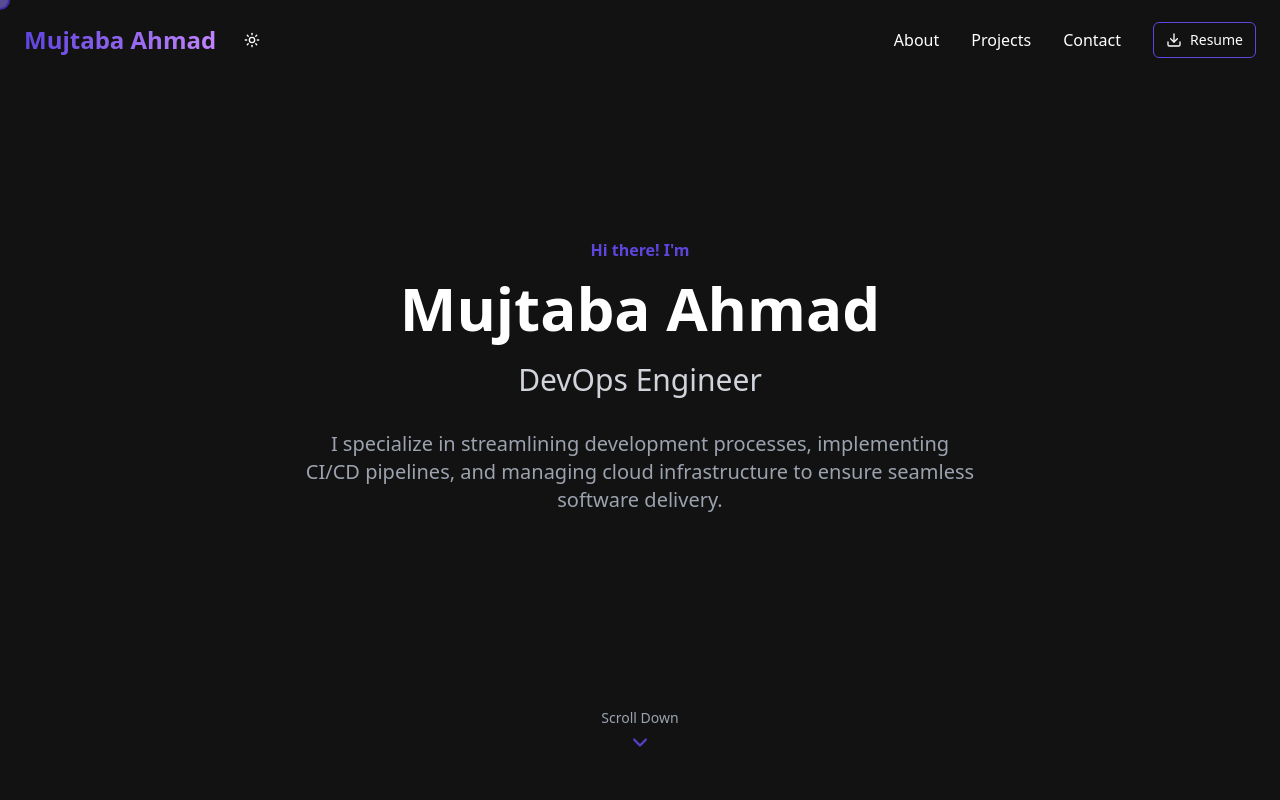
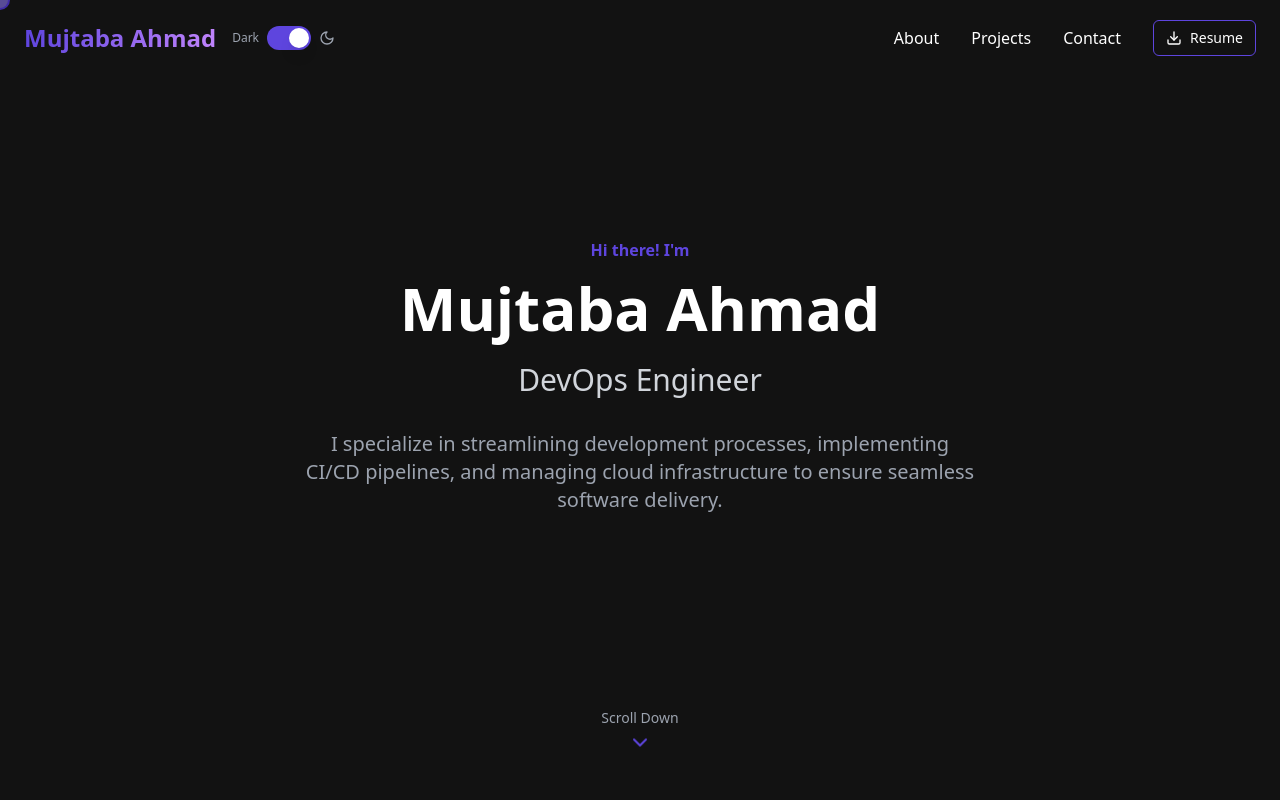
Before and after one commit to maxlabs-1/mujtaba-portfolio, a React (Vite) app: page / in a window 1280 px wide. Shown: the top 800 px of the page. Built offline with nearby package versions, Linux system fonts and the light colour scheme.

Commit message:
Fix: Implement theme toggle
Implement functionality for the theme toggle button to switch between dark and light modes.

```diff
--- a/src/components/Header.tsx
+++ b/src/components/Header.tsx
@@ -3,6 +3,7 @@ import { useState, useEffect } from "react";
 import { Button } from "@/components/ui/button";
 import { motion } from "framer-motion";
 import { Download, Menu, X, Sun, Moon } from "lucide-react";
+import { Switch } from "@/components/ui/switch";
 
 const Header = () => {
   const [scrolled, setScrolled] = useState(false);
@@ -33,7 +34,7 @@ const Header = () => {
   return (
     <header
       className={`fixed w-full z-50 transition-all duration-300 ${
-        scrolled ? "bg-dark-300/95 backdrop-blur-md py-3 shadow-md" : "bg-transparent py-5"
+        scrolled ? "bg-dark-300/95 dark:bg-dark-300/95 light:bg-white/95 backdrop-blur-md py-3 shadow-md" : "bg-transparent py-5"
       }`}
     >
       <div className="container mx-auto flex justify-between items-center px-4 md:px-6">
@@ -44,14 +45,15 @@ const Header = () => {
           className="flex items-center gap-4"
         >
           <a href="#" className="text-2xl font-bold text-gradient">Mujtaba Ahmad</a>
-          <Button
-            variant="ghost"
-            size="icon"
-            onClick={toggleTheme}
-            className="text-white hover:bg-dark-400"
-          >
-            {isDark ? <Sun className="h-5 w-5" /> : <Moon className="h-5 w-5" />}
-          </Button>
+          <div className="flex items-center gap-2">
+            <span className="text-xs text-gray-400 dark:text-gray-400 light:text-gray-600">{isDark ? 'Dark' : 'Light'}</span>
+            <Switch
+              checked={isDark}
+              onCheckedChange={toggleTheme}
+              className="data-[state=checked]:bg-accent data-[state=unchecked]:bg-gray-400"
+            />
+            <span className="text-xs text-gray-400 dark:text-gray-400 light:text-gray-600 hidden sm:inline">{isDark ? <Moon className="h-4 w-4" /> : <Sun className="h-4 w-4" />}</span>
+          </div>
         </motion.div>
 
         {/* Desktop Navigation */}
@@ -61,12 +63,12 @@ const Header = () => {
           transition={{ duration: 0.5, delay: 0.1 }}
           className="hidden md:flex items-center space-x-8"
         >
-          <a href="#about" className="text-white hover:text-accent transition-colors">About</a>
-          <a href="#projects" className="text-white hover:text-accent transition-colors">Projects</a>
-          <a href="#contact" className="text-white hover:text-accent transition-colors">Contact</a>
+          <a href="#about" className="text-white dark:text-white light:text-dark hover:text-accent transition-colors">About</a>
+          <a href="#projects" className="text-white dark:text-white light:text-dark hover:text-accent transition-colors">Projects</a>
+          <a href="#contact" className="text-white dark:text-white light:text-dark hover:text-accent transition-colors">Contact</a>
           <Button
             variant="outline"
-            className="bg-transparent border border-accent text-white hover:bg-accent/20 hover-glow flex items-center gap-2"
+            className="bg-transparent border border-accent text-white dark:text-white light:text-dark hover:bg-accent/20 hover-glow flex items-center gap-2"
             size="sm"
             onClick={() => window.open('/resume.pdf', '_blank')}
           >
@@ -80,7 +82,7 @@ const Header = () => {
             variant="ghost"
             size="icon"
             onClick={() => setMobileMenuOpen(!mobileMenuOpen)}
-            className="text-white hover:bg-dark-400"
+            className="text-white dark:text-white light:text-dark hover:bg-dark-400"
           >
             {mobileMenuOpen ? <X /> : <Menu />}
           </Button>
@@ -94,33 +96,33 @@ const Header = () => {
           animate={{ opacity: 1, height: "auto" }}
           exit={{ opacity: 0, height: 0 }}
           transition={{ duration: 0.3 }}
-          className="md:hidden bg-dark-400 border-t border-gray-800"
+          className="md:hidden dark:bg-dark-400 light:bg-gray-100 border-t dark:border-gray-800 light:border-gray-200"
         >
           <div className="container mx-auto py-4 px-6 flex flex-col space-y-4">
             <a
               href="#about"
-              className="text-white py-2 hover:text-accent transition-colors"
+              className="dark:text-white light:text-dark py-2 hover:text-accent transition-colors"
               onClick={() => setMobileMenuOpen(false)}
             >
               About
             </a>
             <a
               href="#projects"
-              className="text-white py-2 hover:text-accent transition-colors"
+              className="dark:text-white light:text-dark py-2 hover:text-accent transition-colors"
               onClick={() => setMobileMenuOpen(false)}
             >
               Projects
             </a>
             <a
               href="#contact"
-              className="text-white py-2 hover:text-accent transition-colors"
+              className="dark:text-white light:text-dark py-2 hover:text-accent transition-colors"
               onClick={() => setMobileMenuOpen(false)}
             >
               Contact
             </a>
             <Button
               variant="outline"
-              className="bg-transparent border border-accent text-white hover:bg-accent/20 w-full flex items-center justify-center gap-2"
+              className="bg-transparent border border-accent dark:text-white light:text-dark hover:bg-accent/20 w-full flex items-center justify-center gap-2"
               size="sm"
               onClick={() => {
                 window.open('/resume.pdf', '_blank');
--- a/src/components/ui/switch.tsx
+++ b/src/components/ui/switch.tsx
@@ -1,3 +1,4 @@
+
 import * as React from "react"
 import * as SwitchPrimitives from "@radix-ui/react-switch"
 
@@ -17,7 +18,8 @@ const Switch = React.forwardRef<
   >
     <SwitchPrimitives.Thumb
       className={cn(
-        "pointer-events-none block h-5 w-5 rounded-full bg-background shadow-lg ring-0 transition-transform data-[state=checked]:translate-x-5 data-[state=unchecked]:translate-x-0"
+        "pointer-events-none block h-5 w-5 rounded-full shadow-lg ring-0 transition-transform data-[state=checked]:translate-x-5 data-[state=unchecked]:translate-x-0",
+        "dark:bg-white light:bg-dark-300"
       )}
     />
   </SwitchPrimitives.Root>
--- a/src/pages/Index.tsx
+++ b/src/pages/Index.tsx
@@ -16,7 +16,7 @@ const Index = () => {
   }, []);
 
   return (
-    <div className="bg-dark min-h-screen dark:bg-dark light:bg-white">
+    <div className="min-h-screen dark:bg-dark light:bg-white text-white dark:text-white light:text-gray-800">
       <CursorEffect />
       <Header />
       <main>
```
